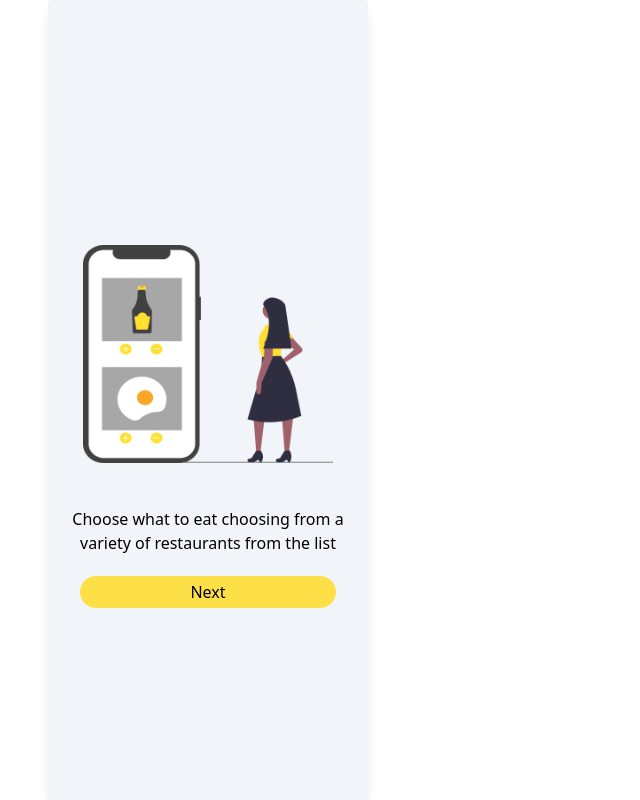
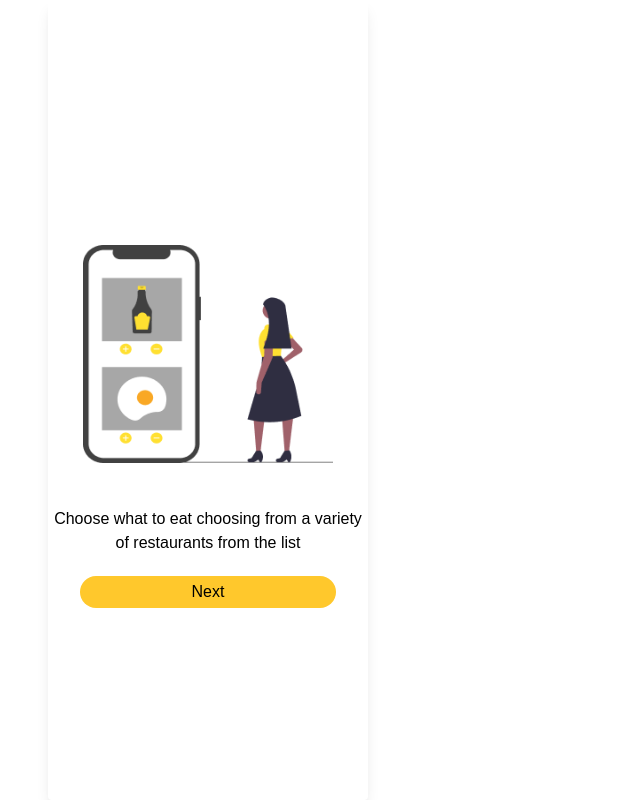
Before and after one commit to Marianscabas/e-comers-food-delivery-app, a React (Create React App) app: page / in a window 1280 px wide. Shown: the whole page, without its empty margins (0-640 px from the left). Built offline with nearby package versions, Linux system fonts and the light colour scheme.

Commit message:
feat : ok startapp

```diff
--- a/src/pages/StartApp.jsx
+++ b/src/pages/StartApp.jsx
@@ -1,5 +1,6 @@
-import React, { useState } from 'react';
-import login from './login';
+import React, { useState } from 'react'
+
+
 
 const images = [
   {
@@ -22,9 +23,11 @@ const images = [
 export const StartApp = () => {
     const [currentImage, setCurrentImage] = useState(0);
 
+
     const handleNext = () => {
+
       if (currentImage === images.length - 1) {
-      // Mostrar el botón de inicio de sesión o redirigir a la vista de inicio de sesión
+     window.location.assign("/LoginButton")
       } else {
         setCurrentImage(currentImage + 1);
       }
@@ -45,11 +48,13 @@ export const StartApp = () => {
         </h3>
 
         <button
-      className="bg-yellow-300 fixed mt-96 h-8 w-64 rounded-full    "
+        className=" bg-yellow fixed mt-96 h-8 w-64 rounded-full    "
          onClick={handleNext}>
           Next
         </button>
+
       </div>
     );
   };
+
   export default StartApp
--- a/tailwind.config.js
+++ b/tailwind.config.js
@@ -4,16 +4,25 @@ module.exports = {
     "./src/**/*.{js,jsx,ts,tsx}",
   ],
   theme: {
-    extend: {
-      theme: {
-        extend: {
-          fontFamily: {
-            anton: "'Anton', serif",
-            inter: "'Inter', serif",
-          },
-        },
-      },
+    colors: {
+      'blue': '#1fb6ff',
+      'purple': '#7e5bef',
+      'pink': '#ff49db',
+      'orange': '#ff7849',
+      'green': '#13ce66',
+      'yellow': '#ffc82c',
+      'gray-dark': '#273444',
+      'gray': '#8492a6',
+      'yellow-hol': '#f2f609',
     },
+    fontFamily: {
+      sans: ['Graphik', 'sans-serif'],
+      serif: ['Merriweather', 'serif'],
+    },
+
+
+
+
   },
   plugins: [],
 }
```
Also changed, not shown: src/images/Logo.png (added). Lines whose indentation alone changed are shown as unchanged.
